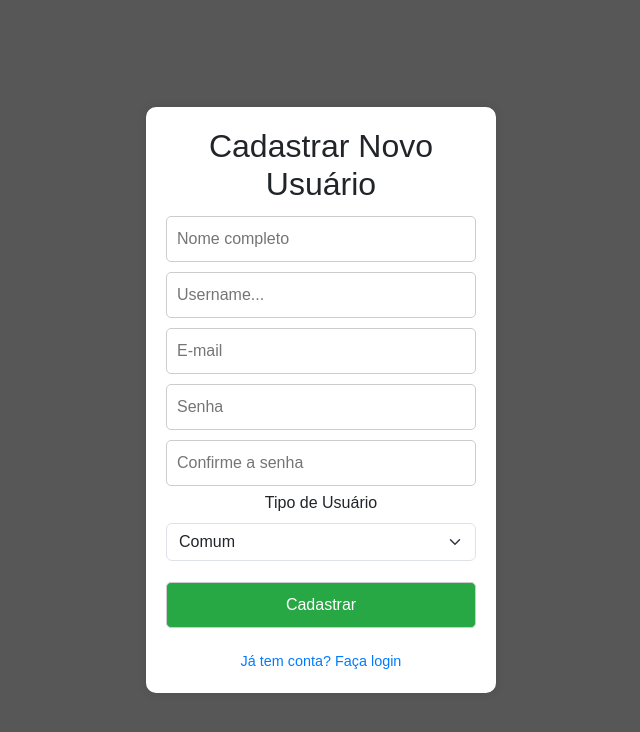
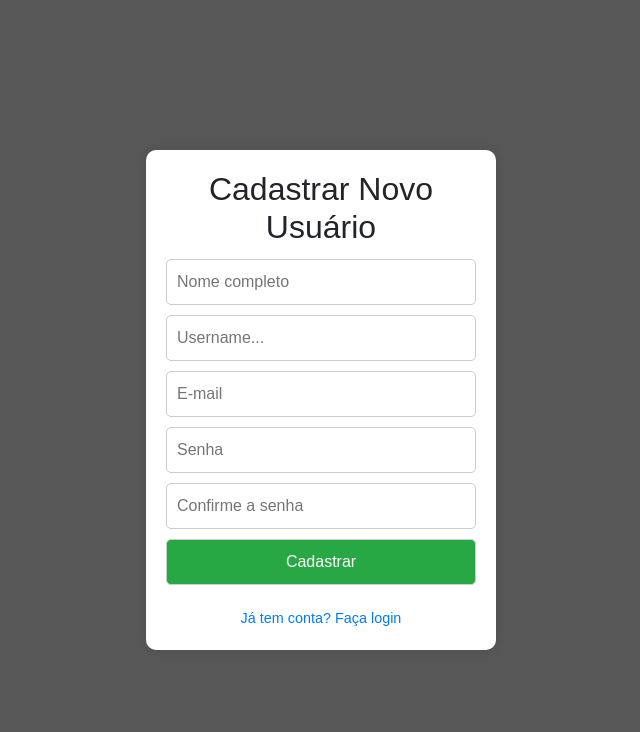
Before and after one commit to ariel-barbosa/tcc-labflow, a Django app: page /cadastro/ in a window 1280 px wide. Shown: the top 732 px of the page, without its empty margins (319-959 px from the left). Run offline with Django 5.2, Linux system fonts and the light colour scheme.

Commit message:
commit login admin

```diff
--- a/app/templates/cadastro.html
+++ b/app/templates/cadastro.html
@@ -76,13 +76,7 @@
             <input type="password" name="senha" placeholder="Senha" required>
             <input type="password" name="senha2" placeholder="Confirme a senha" required>
 
-            <div class="mb-3">
-                <label for="tipo_usuario" class="form-label">Tipo de Usuário</label>
-                <select class="form-select" id="tipo_usuario" name="tipo_usuario">
-                    <option value="comum">Comum</option>
-                    <option value="admin">Administrador</option>
-                </select>
-            </div>
+
 
             <button type="submit">Cadastrar</button>
         </form>
--- a/app/templates/inicio.html
+++ b/app/templates/inicio.html
@@ -110,7 +110,9 @@
         {% endif %}
         <ul>
             <li><button onclick="loadPage('/reservas/')">Reserva / Agendamento</button></li>
+            {% if usuario.tipo_usuario == 'admin' %}
             <li><button onclick="loadPage('{% url "laboratorios" %}')">Controle de Laboratorios</button></li>
+            {% endif %}
             <br>
             <br>
             <li><a href="{% url 'sair' %}">Sair</a></li>
--- a/app/views.py
+++ b/app/views.py
@@ -47,8 +47,6 @@ def inicio(request):
 
 # cadastrar usuario
 def cadastro(request):
-    tipo_usuario = request.POST.get("tipo_usuario", "comum")  # defina fixo como "comum"
-
     if request.method == "POST":
         nome = request.POST.get("nome")
         usuario_input = request.POST.get("usuario")
```
Also changed, not shown: db.sqlite3.
